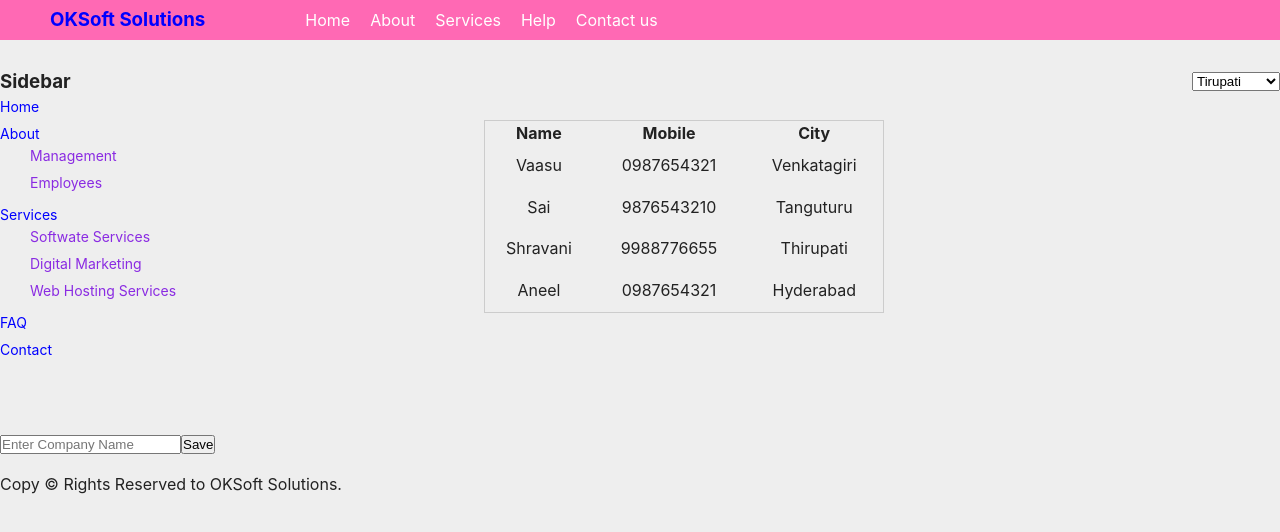
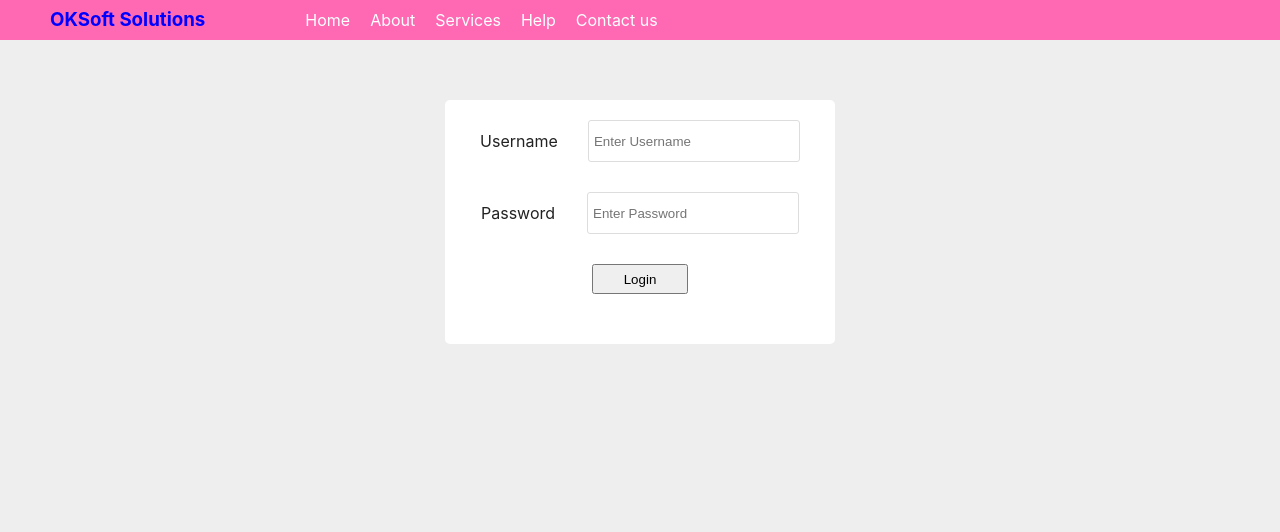
Before and after one commit to techieaneel/webtech_aug2022, a React (Create React App) app: page / in a window 1280 px wide. Shown: the top 532 px of the page. Built offline with nearby package versions, Linux system fonts and the light colour scheme.

Commit message:
Object State management in Login Form

```diff
--- a/src/App.css
+++ b/src/App.css
@@ -57,6 +57,14 @@ fieldset{
   border-radius: 10px;
 }
 
+.login{
+  margin: 30px auto;
+  background-color: #fff;
+  width: 350px;
+  border-radius: 5px;
+  padding: 20px;
+}
+
 .formrow{
   margin-bottom: 30px;
   display: flex;
@@ -68,8 +76,13 @@ fieldset{
   width: 200px;
   height: 30px;
   border: 1px solid #ddd;
-  padding: 4px;
+  padding: 5px;
   border-radius: 3px;
+}
+.formrow button{
+  display: inline-block;
+  height: 30px;
+  padding: 0 30px;
 }
 
 /*
--- a/src/App.js
+++ b/src/App.js
@@ -4,26 +4,10 @@ import React, {useState} from 'react';
 import "./App.css";
 import Logo from './components/logo';
 import Menu from './components/menu';
-import Students from './components/students';
-import Sidebar from './components/sidebar';
-import Cities from './components/cities';
 import Footer from './components/footer';
+import Login from './components/login';
 
 function App() {
-
-  // let comName = "OKSoft Solutions";
-  // let [comName, setComName] = React.useState("OKSoft Solutions");
-  let [comInputName, setComInputName] = useState("");
-  let [comName, setComName] = useState("OKSoft Solutions");
-
-  // const saveCompany = () => {
-  //   setComName(comInputName);
-  // }
-
-  function saveCompany(){
-    setComName(comInputName);
-  }
-
   return (
     <React.Fragment>
       <div className='container'>
@@ -33,31 +17,8 @@ function App() {
         </div>
 
         <div className="section">
-          <Sidebar/>
-          <Students/>
-          <Cities/>
+          <Login/>
         </div>
-        <br/>
-        <br/>
-        {/* <input
-          type="text"
-          className='comInput'
-          id="comInput"
-          placeholder="Enter Company Name"
-          onChange={e => setComName(e.target.value)}
-        /> */}
-
-        <input
-          type="text"
-          className='comInput'
-          id="comInput"
-          placeholder="Enter Company Name"
-          onChange={e => setComInputName(e.target.value)}
-        />
-        <button onClick={saveCompany}>Save</button>
-        <br/>
-        <br/>
-        <Footer companyName={comName}/>
       </div>
     </React.Fragment>
   );
--- /dev/null
+++ b/src/components/login.js
@@ -0,0 +1,162 @@
+/* import React, {useState} from 'react';
+
+function Login(){
+
+    let [username, setUsername] = useState("");
+    let [password, setPassword] = useState("");
+
+    console.log("username: ", username);
+    console.log("password: ", password);
+
+    return(
+        <div className="login">
+            <div className="formrow">
+                <label htmlFor="username">Username</label>
+                <input
+                    type="text"
+                    id="username"
+                    placeholder="Enter Username"
+                    autoComplete="off"
+                    onChange={e => setUsername(e.target.value)}
+                    />
+            </div>
+
+            <div className="formrow">
+                <label htmlFor="password">Password</label>
+                <input
+                type="password"
+                id="password"
+                placeholder="Enter Password"
+                autoComplete="off"
+                onChange={e=> setPassword(e.target.value)}
+                />
+            </div>
+
+            <div className="formrow">
+                <button>Login</button>
+            </div>
+        </div>
+    );
+}
+export default Login;
+*/
+
+/*
+
+
+import React, {useState} from 'react';
+
+function Login(){
+
+    let [userData, setUserData] = useState({
+        username: "",
+        password: ""
+    });
+    console.log("userData: ", userData);
+
+    let usernameHandler = (e) => {
+        setUserData({
+            ...userData, username : e.target.value
+        })
+    }
+    let passwordHandler = (e) => {
+        setUserData({
+            ...userData, password : e.target.value
+        })
+    }
+
+    return(
+        <div className="login">
+            <div className="formrow">
+                <label htmlFor="username">Username</label>
+                <input
+                    type="text"
+                    id="username"
+                    placeholder="Enter Username"
+                    autoComplete="off"
+                    name="username"
+                    // onChange={e => setUsername(e.target.value)}
+                    // onChange={e => loginHandler(e)}
+                    onChange={e => usernameHandler(e)}
+                    />
+            </div>
+
+            <div className="formrow">
+                <label htmlFor="password">Password</label>
+                <input
+                type="password"
+                id="password"
+                placeholder="Enter Password"
+                autoComplete="off"
+                name="password"
+                // onChange={e=> setPassword(e.target.value)}
+                // onChange={e => loginHandler(e)}
+                onChange={e => passwordHandler(e)}
+                />
+            </div>
+
+            <div className="formrow">
+                <button>Login</button>
+            </div>
+        </div>
+    );
+}
+export default Login;
+
+*/
+
+import React, {useState} from 'react';
+
+function Login(){
+
+    let [userData, setUserData] = useState({
+        username: "",
+        password: ""
+    });
+    console.log("userData: ", userData);
+
+    let loginHandler = (e) => {
+        // console.log("event: ", e);
+        // console.log("event.target: ", e.target);
+        // console.log("event.target.name: ", e.target.name);
+        // console.log("event.target.value: ", e.target.value);
+        setUserData({
+            ...userData, [e.target.name] : e.target.value
+        })
+    }
+
+    return(
+        <div className="login">
+            <div className="formrow">
+                <label htmlFor="username">Username</label>
+                <input
+                    type="text"
+                    id="username"
+                    placeholder="Enter Username"
+                    autoComplete="off"
+                    name="username"
+                    // onChange={e => setUsername(e.target.value)}
+                    onChange={e => loginHandler(e)}
+                    />
+            </div>
+
+            <div className="formrow">
+                <label htmlFor="password">Password</label>
+                <input
+                type="password"
+                id="password"
+                placeholder="Enter Password"
+                autoComplete="off"
+                name="password"
+                // onChange={e=> setPassword(e.target.value)}
+                onChange={e => loginHandler(e)}
+                />
+            </div>
+
+            <div className="formrow">
+                <button>Login</button>
+            </div>
+        </div>
+    );
+}
+export default Login;
```
